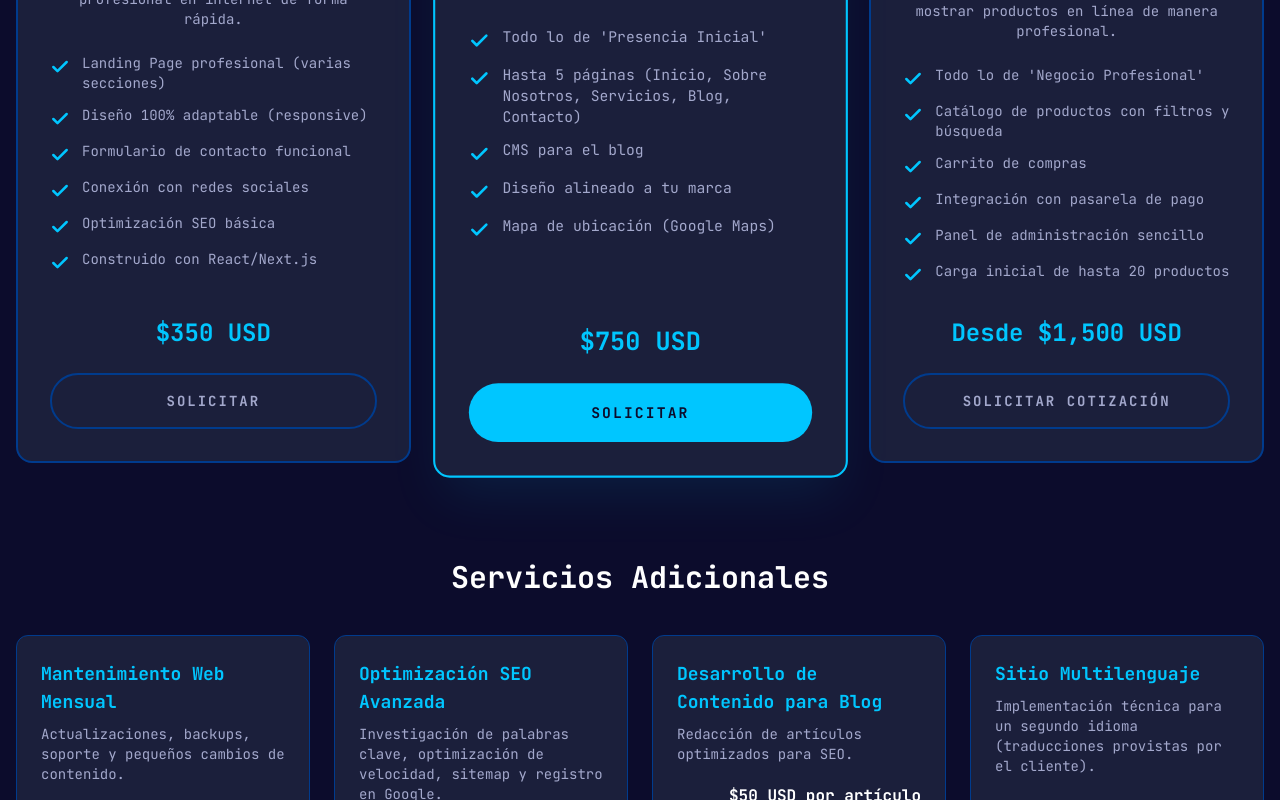
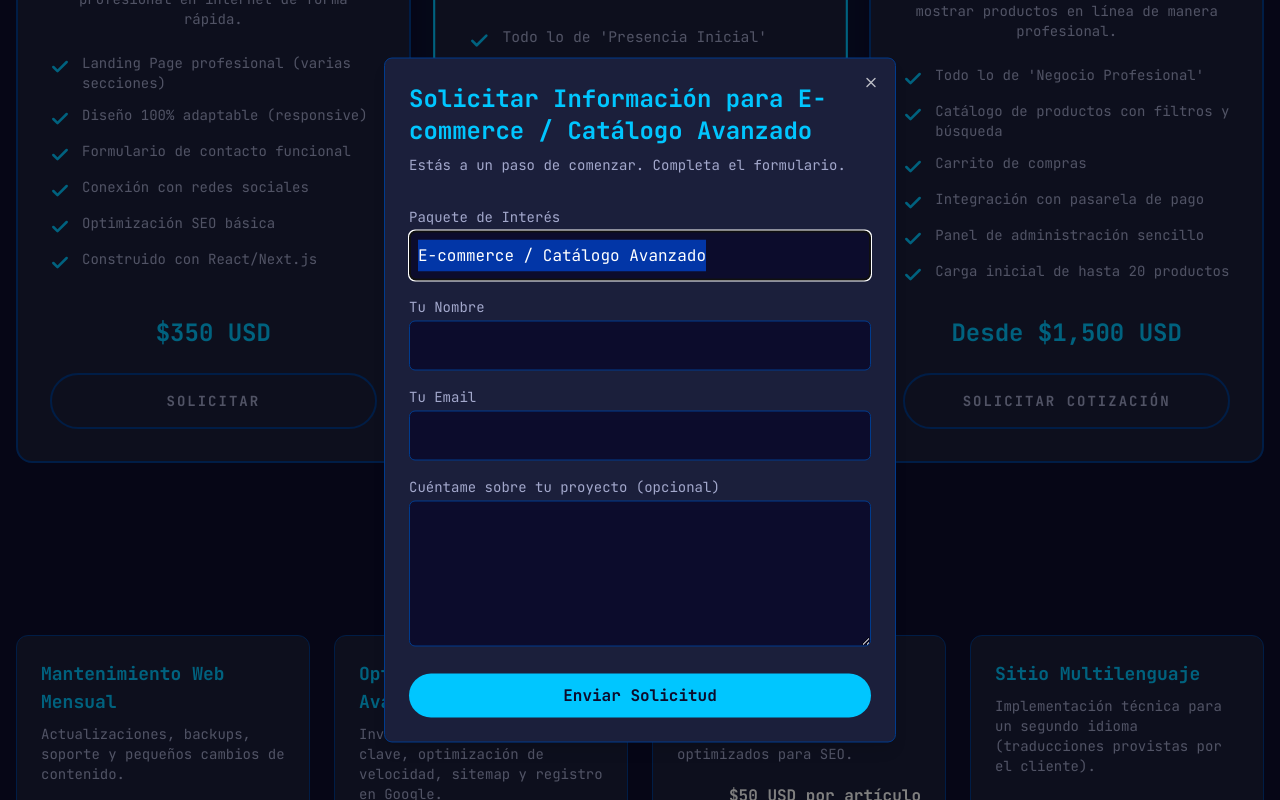
Before and after one commit to codetech-jr/portfolio-codetech, a Next.js app: page / in a window 1280 px wide. Both pictures are taken after a click on the button "SOLICITAR COTIZACIÓN". Shown: the part 2647-3447 px from the top of the page. Built offline with nearby package versions, Linux system fonts and the light colour scheme.

Commit message:
mejorando el home

```diff
--- /dev/null
+++ b/app/api/contact/route.js
@@ -0,0 +1,46 @@
+// app/api/contact/route.js
+import { NextResponse } from 'next/server';
+import { Resend } from 'resend';
+
+// Instancia de Resend usando la API Key de tu .env.local
+const resend = new Resend(process.env.RESEND_API_KEY);
+
+export async function POST(request) {
+  try {
+    const body = await request.json();
+    const { name, email, message, selectedPackage } = body;
+
+    if (!name || !email) {
+      return NextResponse.json({ error: 'Nombre y Email son requeridos.' }, { status: 400 });
+    }
+
+    // Envía el email usando Resend
+    const { data, error } = await resend.emails.send({
+      from: 'Portfolio Contact <onboarding@resend.dev>', // ¡Usa el dominio de prueba o tu dominio verificado!
+      to: ['tu-email-personal@gmail.com'], // El email donde QUIERES RECIBIR la notificación
+      subject: `Nuevo contacto desde tu portfolio - Paquete: ${selectedPackage}`,
+      react: (
+        <div>
+          <h1>Nueva solicitud de contacto</h1>
+          <p><strong>Paquete de interés:</strong> {selectedPackage}</p>
+          <p><strong>Nombre:</strong> {name}</p>
+          <p><strong>Email del cliente:</strong> {email}</p>
+          <hr />
+          <p><strong>Mensaje:</strong></p>
+          <p>{message}</p>
+        </div>
+      ),
+    });
+
+    if (error) {
+      console.error("Error al enviar con Resend:", error);
+      return NextResponse.json({ error: 'Error al enviar el email.' }, { status: 500 });
+    }
+
+    return NextResponse.json({ message: "Email enviado con éxito!", data }, { status: 200 });
+
+  } catch (error) {
+    console.error("Error general:", error);
+    return NextResponse.json({ error: 'Hubo un error al procesar la solicitud.' }, { status: 500 });
+  }
+}
--- a/app/layout.jsx
+++ b/app/layout.jsx
@@ -17,7 +17,7 @@ export default function RootLayout({ children }) {
       <head>
         <link href="https://fonts.googleapis.com/css2?family=JetBrains+Mono:wght@400;700&display=swap" rel="stylesheet" />
       </head>
-      <body className="text-white leading-loose">
+      <body className="leading-loose text-white scroll-smooth">
 
       <PageTransition>
 
--- a/components/sections/Projects.jsx
+++ b/components/sections/Projects.jsx
@@ -124,7 +124,7 @@ const headerTextVariants = {
 // --- COMPONENTE PRINCIPAL ---
 const Projects = () => {
   return (
-    <section id="proyectos" className="py-16 bg-[#0C0C2C] sm:py-24">
+    <section id="projects" className="py-16 bg-[#0C0C2C] sm:py-24">
       <div className="container px-4 mx-auto">
         <motion.div
             className="text-center"
--- a/components/sections/Services.jsx
+++ b/components/sections/Services.jsx
@@ -1,7 +1,17 @@
 "use client";
+import { useState } from "react";
+import { useForm } from "react-hook-form"; // 1. Importar useForm
 import { Button } from "@/components/ui/button";
 import { cn } from "@/lib/utils";
-import { motion } from "framer-motion"; // 1. Importar Framer Motion
+import { motion } from "framer-motion";
+import {
+  Dialog,
+  DialogContent,
+  DialogHeader,
+  DialogTitle,
+  DialogDescription,
+  DialogTrigger,
+} from "@/components/ui/dialog";
 
 // --- DATOS (sin cambios) ---
 const packages = [
@@ -51,143 +61,117 @@ const addons = [
   },
 ];
 
-// --- COMPONENTES INTERNOS (sin cambios en su lógica interna) ---
-const CheckIcon = ({ className }) => (
-    <svg xmlns="http://www.w3.org/2000/svg" width="20" height="20" viewBox="0 0 24 24" fill="none" stroke="currentColor" strokeWidth="3" strokeLinecap="round" strokeLinejoin="round" className={className}><polyline points="20 6 9 17 4 12"></polyline></svg>
-);
+// --- COMPONENTES INTERNOS (sin cambios) ---
+const CheckIcon = ({ className }) => ( <svg xmlns="http://www.w3.org/2000/svg" width="20" height="20" viewBox="0 0 24 24" fill="none" stroke="currentColor" strokeWidth="3" strokeLinecap="round" strokeLinejoin="round" className={className}><polyline points="20 6 9 17 4 12"></polyline></svg> );
+const PackageCard = ({ pkg, onSelect }) => ( <div className={cn("relative flex flex-col h-full p-8 rounded-2xl border-2 transition-all duration-300 bg-[#1B1F3B] border-[#003B8D]", pkg.highlight && "border-[#00C6FF] shadow-2xl shadow-[#00c6ff]/10 scale-105 z-10")}> {pkg.highlight && (<div className="absolute top-0 left-1/2 -translate-x-1/2 -translate-y-1/2 px-4 py-1 text-sm font-semibold text-[#0C0C2C] bg-[#00C6FF] rounded-full">Recomendado</div>)} <div className="flex flex-col flex-grow text-center"><h3 className={cn("text-2xl font-bold mb-2", pkg.highlight ? 'text-[#00C6FF]' : 'text-[#FFFFFF]')}>{pkg.name}</h3><p className="text-[#A3A8CC] mb-6 text-sm">{pkg.description}</p><ul className="space-y-3 text-left mb-8 text-[#A3A8CC] text-sm">{pkg.features.map((feature, i) => (<li key={i} className="flex items-start gap-3"><CheckIcon className="text-[#00C6FF] mt-1 flex-shrink-0" /><span>{feature}</span></li>))}</ul></div><div className="mt-auto text-center"><div className="mb-6 text-2xl font-extrabold text-[#FFFFFF]"><span className="text-[#00C6FF]">{pkg.price}</span></div><DialogTrigger asChild><Button onClick={() => onSelect(pkg)} size="lg" className={cn("w-full font-bold", pkg.highlight ? 'bg-[#00C6FF] text-[#0C0C2C] hover:bg-[#00C6FF]/90' : 'bg-transparent border-2 border-[#003B8D] text-[#A3A8CC] hover:bg-[#003B8D] hover:text-white')}>{pkg.price.includes("Desde") ? "Solicitar Cotización" : "Solicitar"}</Button></DialogTrigger></div></div> );
+const AddonCard = ({ addon }) => ( <div className="p-6 rounded-xl bg-[#1B1F3B] border border-[#003B8D] flex flex-col"><h4 className="text-lg font-semibold text-[#00C6FF] mb-2">{addon.title}</h4><p className="text-[#A3A8CC] text-sm flex-grow mb-4">{addon.description}</p><div className="mt-auto font-bold text-right text-white">{addon.price}</div></div> );
 
-const PackageCard = ({ pkg }) => (
-    <div
-      className={cn(
-        "relative flex flex-col h-full p-8 rounded-2xl border-2 transition-all duration-300 bg-[#1B1F3B] border-[#003B8D]",
-        pkg.highlight && "border-[#00C6FF] shadow-2xl shadow-[#00c6ff]/10 scale-105 z-10"
-      )}
-    >
-        {/* ... contenido del componente sin cambios ... */}
-        {pkg.highlight && (
-            <div className="absolute top-0 left-1/2 -translate-x-1/2 -translate-y-1/2 px-4 py-1 text-sm font-semibold text-[#0C0C2C] bg-[#00C6FF] rounded-full">
-                Recomendado
-            </div>
-        )}
-        <div className="flex flex-col flex-grow text-center">
-            <h3 className={cn("text-2xl font-bold mb-2", pkg.highlight ? 'text-[#00C6FF]' : 'text-[#FFFFFF]')}>
-                {pkg.name}
-            </h3>
-            <p className="text-[#A3A8CC] mb-6 text-sm">{pkg.description}</p>
-            <ul className="space-y-3 text-left mb-8 text-[#A3A8CC] text-sm">
-                {pkg.features.map((feature, i) => (
-                    <li key={i} className="flex items-start gap-3">
-                        <CheckIcon className="text-[#00C6FF] mt-1 flex-shrink-0" />
-                        <span>{feature}</span>
-                    </li>
-                ))}
-            </ul>
-        </div>
-        <div className="mt-auto text-center">
-            <div className="mb-6 text-2xl font-extrabold text-[#FFFFFF]">
-                <span className="text-[#00C6FF]">{pkg.price}</span>
-            </div>
-            <Button
-                size="lg"
-                className={cn(
-                    "w-full font-bold",
-                    pkg.highlight
-                    ? 'bg-[#00C6FF] text-[#0C0C2C] hover:bg-[#00C6FF]/90'
-                    : 'bg-transparent border-2 border-[#003B8D] text-[#A3A8CC] hover:bg-[#003B8D] hover:text-white'
-                )}
-            >
-                {pkg.price.includes("Desde") ? "Solicitar Cotización" : "Solicitar"}
-            </Button>
-      </div>
-    </div>
-);
+// --- VARIANTES DE ANIMACIÓN (sin cambios) ---
+const containerVariants = { hidden: { opacity: 0 }, show: { opacity: 1, transition: { staggerChildren: 0.2 } } };
+const itemVariants = { hidden: { opacity: 0, y: 20 }, show: { opacity: 1, y: 0, transition: { duration: 0.5 } } };
 
-const AddonCard = ({ addon }) => (
-    <div className="p-6 rounded-xl bg-[#1B1F3B] border border-[#003B8D] flex flex-col">
-        <h4 className="text-lg font-semibold text-[#00C6FF] mb-2">{addon.title}</h4>
-        <p className="text-[#A3A8CC] text-sm flex-grow mb-4">{addon.description}</p>
-        <div className="mt-auto font-bold text-right text-white">{addon.price}</div>
-    </div>
-);
+// --- COMPONENTE PRINCIPAL CON FORMULARIO FUNCIONAL ---
+export default function Services() {
+  // 2. Estados para manejar el formulario y su envío
+  const [selectedPackage, setSelectedPackage] = useState(null);
+  const [isSubmitting, setIsSubmitting] = useState(false);
+  const [submitStatus, setSubmitStatus] = useState(null); // 'success' | 'error' | null
 
-// --- 2. DEFINIR VARIANTES DE ANIMACIÓN ---
-const containerVariants = {
-  hidden: { opacity: 0 },
-  show: {
-    opacity: 1,
-    transition: {
-      staggerChildren: 0.2, // Retraso entre la animación de cada hijo
-    },
-  },
+  // 3. Inicializar react-hook-form
+  const { register, handleSubmit, reset, setValue } = useForm();
+
+  // 4. Función que se ejecuta al seleccionar un paquete
+  const handleSelectPackage = (pkg) => {
+    setSelectedPackage(pkg);
+    setSubmitStatus(null); // Limpia mensajes de éxito/error anteriores
+    setValue("selectedPackage", pkg.name); // Actualiza el valor en el formulario
   };
 
-const itemVariants = {
-  hidden: { opacity: 0, y: 20 },
-  show: { opacity: 1, y: 0, transition: { duration: 0.5 } },
+  // 5. Función que se ejecuta al enviar el formulario
+  const onSubmit = async (data) => {
+    setIsSubmitting(true);
+    setSubmitStatus(null);
+    try {
+      const response = await fetch('/api/contact', {
+        method: 'POST',
+        headers: { 'Content-Type': 'application/json' },
+        body: JSON.stringify(data),
+      });
+
+      if (!response.ok) throw new Error('Falló la respuesta del servidor');
+
+      setSubmitStatus('success');
+      reset(); // Limpia el formulario
+    } catch (error) {
+      console.error("Error al enviar el formulario:", error);
+      setSubmitStatus('error');
+    } finally {
+      setIsSubmitting(false);
+    }
   };
 
-// --- COMPONENTE PRINCIPAL CON ANIMACIONES ---
-export default function Services() {
   return (
+    <Dialog onOpenChange={() => setSubmitStatus(null)}>
       <section id="servicios" className="py-24 bg-[#0C0C2C]">
         <div className="container px-4 mx-auto">
-        {/* 3. Animar el encabezado */}
-        <motion.div
-          className="text-center"
-          initial="hidden"
-          whileInView="show"
-          viewport={{ once: true, amount: 0.8 }}
-          variants={itemVariants}
-        >
-          <h2 className="mb-6 text-4xl font-bold text-white">Paquetes de Desarrollo Web</h2>
-          <p className="max-w-2xl mx-auto text-[#A3A8CC] mb-12">
-            Soluciones a la medida para llevar tu proyecto al siguiente nivel. Elige el paquete que mejor se adapte a tus necesidades.
-          </p>
-        </motion.div>
+          {/* ... Encabezado de la sección sin cambios ... */}
+          <motion.div className="text-center" initial="hidden" whileInView="show" viewport={{ once: true, amount: 0.8 }} variants={itemVariants}><h2 className="mb-6 text-4xl font-bold text-white">Paquetes de Desarrollo Web</h2><p className="max-w-2xl mx-auto text-[#A3A8CC] mb-12">Soluciones a la medida para llevar tu proyecto al siguiente nivel. Elige el paquete que mejor se adapte a tus necesidades.</p></motion.div>
 
-        {/* 4. Animar el grid de paquetes con 'staggering' */}
-        <motion.div
-          className="grid items-stretch grid-cols-1 gap-8 md:grid-cols-2 xl:grid-cols-3"
-          variants={containerVariants}
-          initial="hidden"
-          whileInView="show"
-          viewport={{ once: true, amount: 0.2 }}
-        >
+          <motion.div className="grid items-stretch grid-cols-1 gap-8 md:grid-cols-2 xl:grid-cols-3" variants={containerVariants} initial="hidden" whileInView="show" viewport={{ once: true, amount: 0.2 }}>
             {packages.map((pkg) => (
-            <motion.div key={pkg.name} variants={itemVariants}>
-              <PackageCard pkg={pkg} />
+              <motion.div key={pkg.name} variants={itemVariants} whileHover={{ scale: pkg.highlight ? 1.08 : 1.03, transition: { duration: 0.2 } }}>
+                {/* 6. Usar la nueva función para seleccionar el paquete */}
+                <PackageCard pkg={pkg} onSelect={handleSelectPackage} />
               </motion.div>
             ))}
           </motion.div>
 
-        <div className="mt-24">
-          {/* 5. Animar el encabezado de los add-ons */}
-          <motion.div
-            className="text-center"
-            initial="hidden"
-            whileInView="show"
-            viewport={{ once: true, amount: 0.8 }}
-            variants={itemVariants}
-          >
-            <h3 className="mb-10 text-3xl font-bold text-white">Servicios Adicionales</h3>
-          </motion.div>
-
-          {/* 6. Animar el grid de add-ons con 'staggering' */}
-          <motion.div
-            className="grid grid-cols-1 gap-6 md:grid-cols-2 xl:grid-cols-4"
-            variants={containerVariants}
-            initial="hidden"
-            whileInView="show"
-            viewport={{ once: true, amount: 0.2 }}
-          >
-            {addons.map((addon) => (
-              <motion.div key={addon.title} variants={itemVariants}>
-                <AddonCard addon={addon} />
-              </motion.div>
-            ))}
-          </motion.div>
-        </div>
+          {/* ... Sección de Add-ons sin cambios ... */}
+          <div className="mt-24"><motion.div className="text-center" initial="hidden" whileInView="show" viewport={{ once: true, amount: 0.8 }} variants={itemVariants}><h3 className="mb-10 text-3xl font-bold text-white">Servicios Adicionales</h3></motion.div><motion.div className="grid grid-cols-1 gap-6 md:grid-cols-2 xl:grid-cols-4" variants={containerVariants} initial="hidden" whileInView="show" viewport={{ once: true, amount: 0.2 }}>{addons.map((addon) => (<motion.div key={addon.title} variants={itemVariants} whileHover={{ scale: 1.05, transition: { duration: 0.2 } }}><AddonCard addon={addon} /></motion.div>))}</motion.div></div>
         </div>
       </section>
+
+      {/* 7. Contenido del Dialog con lógica condicional */}
+      <DialogContent className="bg-[#1B1F3B] border-[#003B8D] text-white">
+        <DialogHeader>
+          <DialogTitle className="text-2xl text-[#00C6FF]">Solicitar Información para {selectedPackage?.name}</DialogTitle>
+          <DialogDescription className="text-[#A3A8CC]">
+            {submitStatus !== 'success' && "Estás a un paso de comenzar. Completa el formulario."}
+          </DialogDescription>
+        </DialogHeader>
+
+        {submitStatus === 'success' ? (
+          <div className="py-10 text-center">
+            <h3 className="text-2xl font-bold text-green-400">¡Enviado con Éxito!</h3>
+            <p className="text-[#A3A8CC] mt-2">Gracias por tu interés. Me pondré en contacto contigo a la brevedad.</p>
+          </div>
+        ) : (
+          <form onSubmit={handleSubmit(onSubmit)} className="pt-4 space-y-4">
+            <div>
+              <label htmlFor="selectedPackage" className="block text-sm font-medium text-[#A3A8CC]">Paquete de Interés</label>
+              <input {...register("selectedPackage")} id="selectedPackage" readOnly className="w-full mt-1 bg-[#0C0C2C] border border-[#003B8D] rounded-md p-2 focus:ring-0 focus:border-[#003B8D] cursor-default"/>
+            </div>
+            <div>
+              <label htmlFor="name" className="block text-sm font-medium text-[#A3A8CC]">Tu Nombre</label>
+              <input {...register("name", { required: true })} id="name" type="text" className="w-full mt-1 bg-[#0C0C2C] border border-[#003B8D] rounded-md p-2 focus:ring-[#00C6FF] focus:border-[#00C6FF]"/>
+            </div>
+            <div>
+              <label htmlFor="email" className="block text-sm font-medium text-[#A3A8CC]">Tu Email</label>
+              <input {...register("email", { required: true })} id="email" type="email" className="w-full mt-1 bg-[#0C0C2C] border border-[#003B8D] rounded-md p-2 focus:ring-[#00C6FF] focus:border-[#00C6FF]"/>
+            </div>
+            <div>
+              <label htmlFor="message" className="block text-sm font-medium text-[#A3A8CC]">Cuéntame sobre tu proyecto (opcional)</label>
+              <textarea {...register("message")} id="message" rows="4" className="w-full mt-1 bg-[#0C0C2C] border border-[#003B8D] rounded-md p-2 focus:ring-[#00C6FF] focus:border-[#00C6FF]"></textarea>
+            </div>
+            {submitStatus === 'error' && (
+              <p className="text-sm text-center text-red-500">Hubo un error al enviar el formulario. Por favor, inténtalo de nuevo.</p>
+            )}
+            <Button type="submit" disabled={isSubmitting} className="w-full bg-[#00C6FF] text-[#0C0C2C] hover:bg-[#00C6FF]/90 font-bold disabled:opacity-50 disabled:cursor-not-allowed">
+              {isSubmitting ? 'Enviando...' : 'Enviar Solicitud'}
+            </Button>
+          </form>
+        )}
+      </DialogContent>
+    </Dialog>
   );
 }
--- /dev/null
+++ b/components/ui/dialog.jsx
@@ -0,0 +1,137 @@
+"use client"
+
+import * as React from "react"
+import * as DialogPrimitive from "@radix-ui/react-dialog"
+import { XIcon } from "lucide-react"
+
+import { cn } from "@/lib/utils"
+
+function Dialog({
+  ...props
+}) {
+  return <DialogPrimitive.Root data-slot="dialog" {...props} />;
+}
+
+function DialogTrigger({
+  ...props
+}) {
+  return <DialogPrimitive.Trigger data-slot="dialog-trigger" {...props} />;
+}
+
+function DialogPortal({
+  ...props
+}) {
+  return <DialogPrimitive.Portal data-slot="dialog-portal" {...props} />;
+}
+
+function DialogClose({
+  ...props
+}) {
+  return <DialogPrimitive.Close data-slot="dialog-close" {...props} />;
+}
+
+function DialogOverlay({
+  className,
+  ...props
+}) {
+  return (
+    <DialogPrimitive.Overlay
+      data-slot="dialog-overlay"
+      className={cn(
+        "data-[state=open]:animate-in data-[state=closed]:animate-out data-[state=closed]:fade-out-0 data-[state=open]:fade-in-0 fixed inset-0 z-50 bg-black/50",
+        className
+      )}
+      {...props} />
+  );
+}
+
+function DialogContent({
+  className,
+  children,
+  showCloseButton = true,
+  ...props
+}) {
+  return (
+    <DialogPortal data-slot="dialog-portal">
+      <DialogOverlay />
+      <DialogPrimitive.Content
+        data-slot="dialog-content"
+        className={cn(
+          "bg-background data-[state=open]:animate-in data-[state=closed]:animate-out data-[state=closed]:fade-out-0 data-[state=open]:fade-in-0 data-[state=closed]:zoom-out-95 data-[state=open]:zoom-in-95 fixed top-[50%] left-[50%] z-50 grid w-full max-w-[calc(100%-2rem)] translate-x-[-50%] translate-y-[-50%] gap-4 rounded-lg border p-6 shadow-lg duration-200 sm:max-w-lg",
+          className
+        )}
+        {...props}>
+        {children}
+        {showCloseButton && (
+          <DialogPrimitive.Close
+            data-slot="dialog-close"
+            className="ring-offset-background focus:ring-ring data-[state=open]:bg-accent data-[state=open]:text-muted-foreground absolute top-4 right-4 rounded-xs opacity-70 transition-opacity hover:opacity-100 focus:ring-2 focus:ring-offset-2 focus:outline-hidden disabled:pointer-events-none [&_svg]:pointer-events-none [&_svg]:shrink-0 [&_svg:not([class*='size-'])]:size-4">
+            <XIcon />
+            <span className="sr-only">Close</span>
+          </DialogPrimitive.Close>
+        )}
+      </DialogPrimitive.Content>
+    </DialogPortal>
+  );
+}
+
+function DialogHeader({
+  className,
+  ...props
+}) {
+  return (
+    <div
+      data-slot="dialog-header"
+      className={cn("flex flex-col gap-2 text-center sm:text-left", className)}
+      {...props} />
+  );
+}
+
+function DialogFooter({
+  className,
+  ...props
+}) {
+  return (
+    <div
+      data-slot="dialog-footer"
+      className={cn("flex flex-col-reverse gap-2 sm:flex-row sm:justify-end", className)}
+      {...props} />
+  );
+}
+
+function DialogTitle({
+  className,
+  ...props
+}) {
+  return (
+    <DialogPrimitive.Title
+      data-slot="dialog-title"
+      className={cn("text-lg leading-none font-semibold", className)}
+      {...props} />
+  );
+}
+
+function DialogDescription({
+  className,
+  ...props
+}) {
+  return (
+    <DialogPrimitive.Description
+      data-slot="dialog-description"
+      className={cn("text-muted-foreground text-sm", className)}
+      {...props} />
+  );
+}
+
+export {
+  Dialog,
+  DialogClose,
+  DialogContent,
+  DialogDescription,
+  DialogFooter,
+  DialogHeader,
+  DialogOverlay,
+  DialogPortal,
+  DialogTitle,
+  DialogTrigger,
+}
--- a/package.json
+++ b/package.json
@@ -9,7 +9,7 @@
     "lint": "next lint"
   },
   "dependencies": {
-    "@radix-ui/react-dialog": "^1.1.11",
+    "@radix-ui/react-dialog": "^1.1.14",
     "@radix-ui/react-scroll-area": "^1.2.6",
     "@radix-ui/react-select": "^2.2.2",
     "@radix-ui/react-slot": "^1.2.0",
@@ -25,7 +25,9 @@
     "react": "^19.0.0",
     "react-countup": "^6.5.3",
     "react-dom": "^19.0.0",
+    "react-hook-form": "^7.60.0",
     "react-icons": "^5.5.0",
+    "resend": "^4.6.0",
     "swiper": "^11.2.6",
     "tailwind-merge": "^3.2.0",
     "tailwindcss": "^4.1.5"
```
Also changed, not shown: app/page.jsx (+4 -4 lines), components/sections/ProcessWork.module.css (+11 -21 lines), components/sections/Testimonials.jsx (+11 -10 lines), 1 other file (tests, documents, lock files or other folders). Lines whose indentation alone changed are shown as unchanged.
